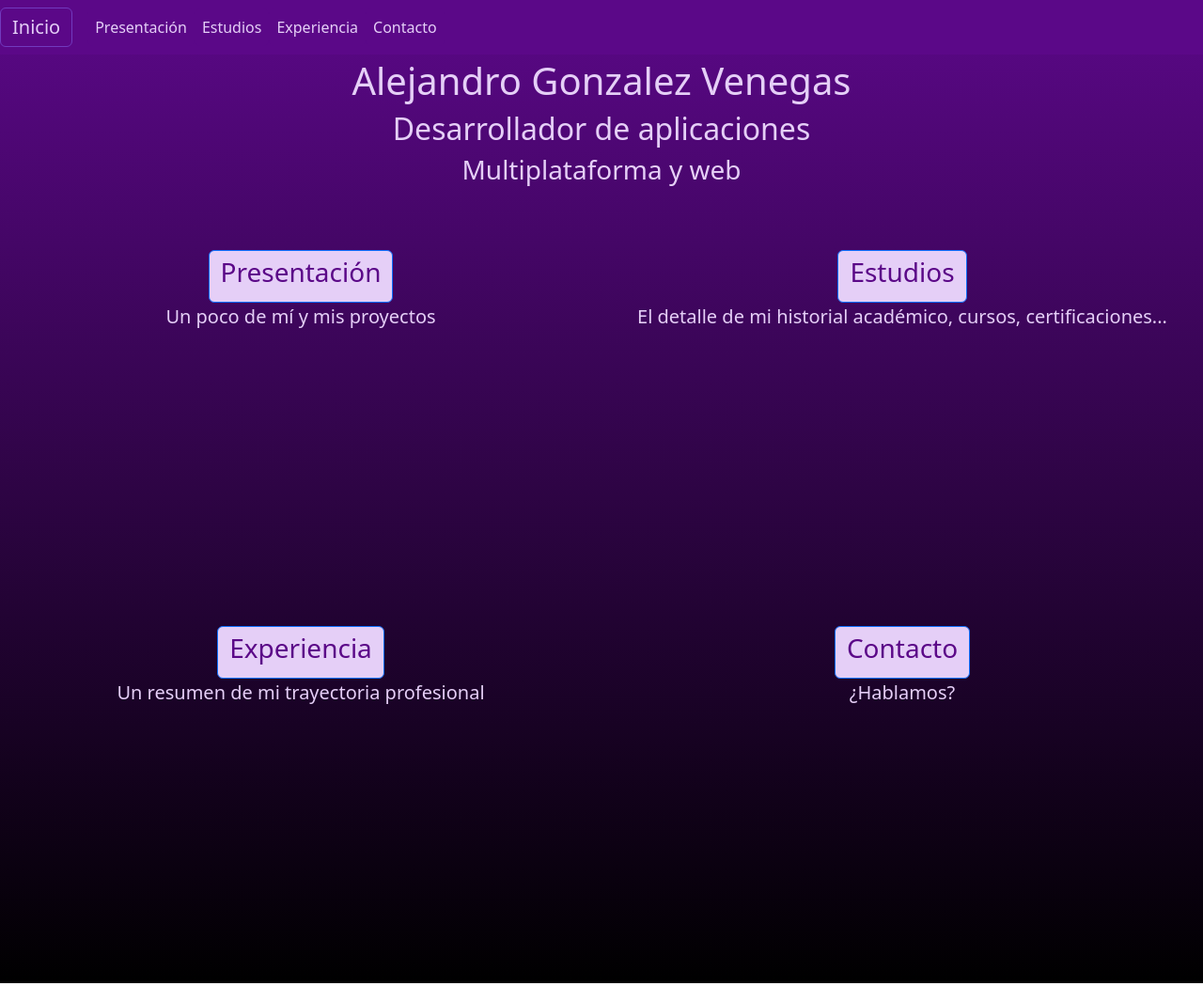
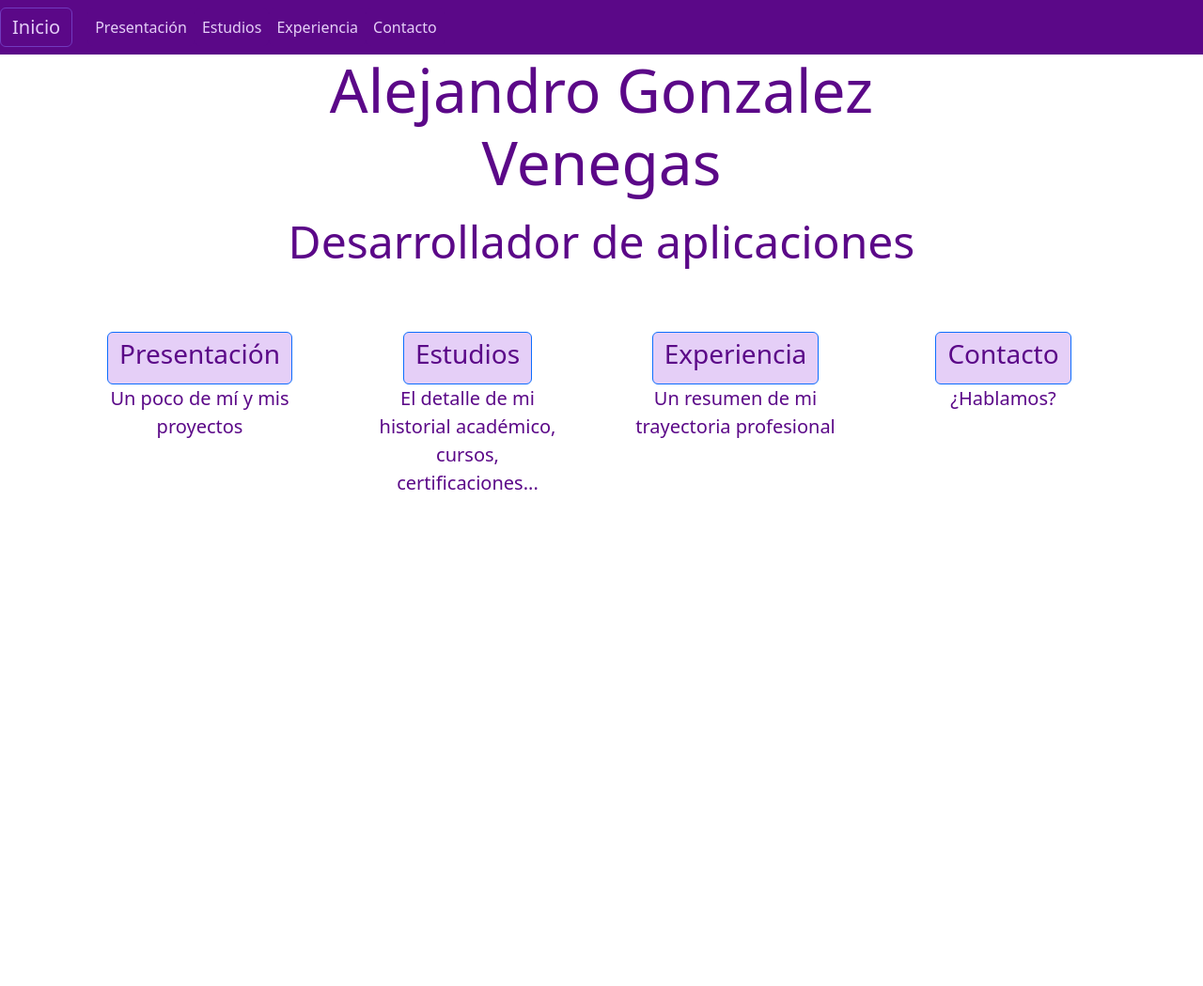
Before and after one commit to Metalex84/MYCV, a plain HTML site: page index.html in a window 1280 px wide. Shown: the top 1049 px of the page at 94% size. Drawn offline with nearby package versions, Linux system fonts and the light colour scheme.

Commit message:
Fondo blanco, reestructuro index

```diff
--- a/index.html
+++ b/index.html
@@ -49,41 +49,51 @@
   <div class="row justify-content-center">
     <div class="col-lg-8">
       <div class="text-center mb-5">
-        <h1 class="mt-1 text_light">Alejandro Gonzalez Venegas</h1>
-        <h2 class="mb-2 text_light">Desarrollador de aplicaciones</h2>
-        <h3 class="mb-3 text_light">Multiplataforma y web</h3>
+        <p class="text-lg-center display-3">Alejandro Gonzalez Venegas</p>
+        <p class="text-lg-center display-5">Desarrollador de aplicaciones</p>
       </div>
     </div>
   </div>
 
 
-  <div class="container_flex justify-content-evenly">
+<section style="height: 5100vw;">
+    <div class="container">
+      <div class="row">
+        <div class="col-md-3">
           <div class="item">
             <a href="./presentation.html" class="btn btn-primary" role="button">
               <h3>Presentación</h3>
             </a>
-      <p class="lead">Un poco de mí y mis proyectos</p>
+            <p class="lead text_dark">Un poco de mí y mis proyectos</p>
           </div>
+        </div>
+        <div class="col-md-3">
           <div class="item">
             <a href="./academic.html" class="btn btn-primary" role="button">
               <h3>Estudios</h3>
             </a>
-      <p class="lead">El detalle de mi historial académico, cursos, certificaciones...</p>
+            <p class="lead text_dark">El detalle de mi historial académico, cursos, certificaciones...</p>
           </div>
+        </div>
+        <div class="col-md-3">
           <div class="item">
             <a href="./experience.html" class="btn btn-primary" role="button">
               <h3>Experiencia</h3>
             </a>
-      <p class="lead">Un resumen de mi trayectoria profesional</p>
+            <p class="lead text_dark">Un resumen de mi trayectoria profesional</p>
           </div>
+        </div>
+        <div class="col-md-3">
           <div class="item">
             <a href="./contact.html" class="btn btn-primary" role="button">
               <h3>Contacto</h3>
             </a>
-      <p class="lead">¿Hablamos?</p>
+            <p class="lead text_dark">¿Hablamos?</p>
           </div>
         </div>
-
+      </div>
+    </div>
+</section>
 
 
   <!-- Bootstrap JS (opcional si no necesitas funcionalidad JS de Bootstrap) -->
--- a/static/styles.css
+++ b/static/styles.css
@@ -1,3 +1,7 @@
+p {
+    color: #5B0888;
+}
+
 .btn-primary {
     background-color: #E5CFF7;
     color: #5B0888;
@@ -58,7 +62,7 @@
 }
 
 body {
-    background: linear-gradient(180deg, #5B0888, black);
+    background: #fff;
 }
 
 .text_light {
```
Also changed, not shown: academic.html (+7 -6 lines), contact.html (+9 -6 lines), experience.html (+7 -6 lines), presentation.html (+4 -3 lines). Lines whose indentation alone changed are shown as unchanged.
